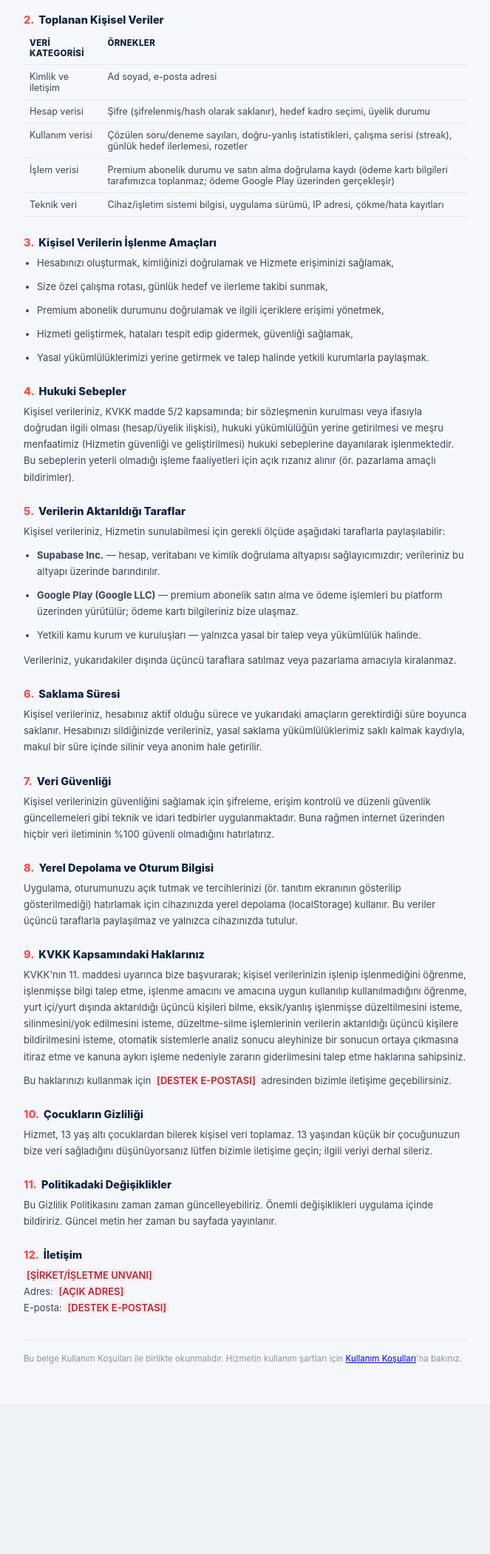
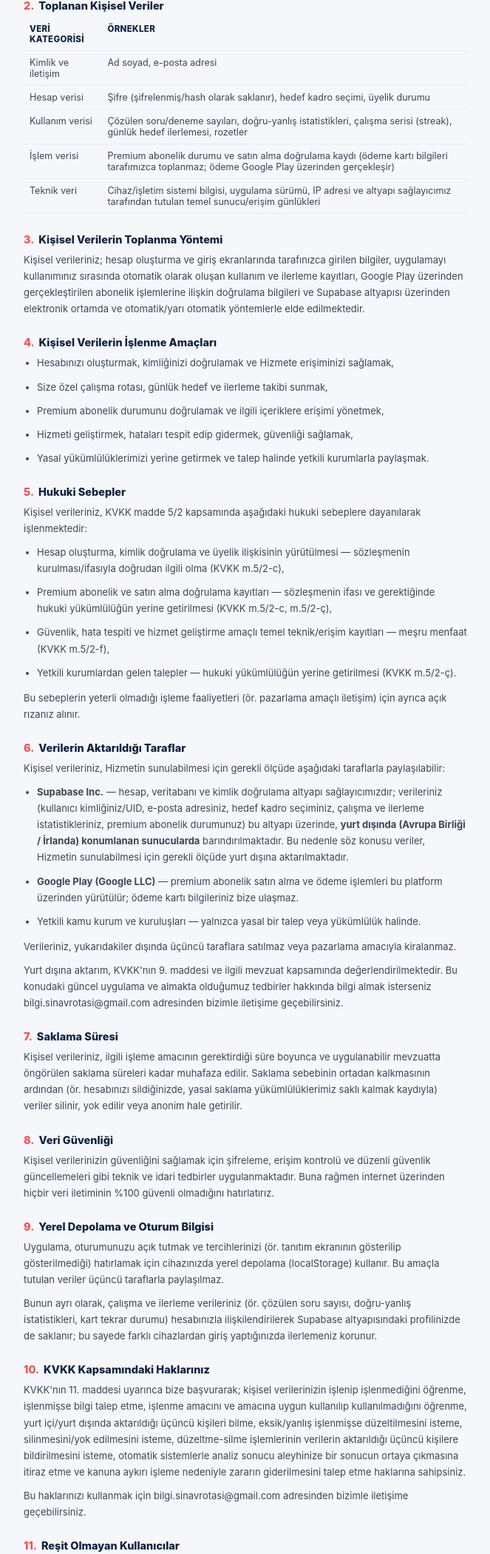
Before and after one commit to rahmetlibaskankennedy/sinavrotasios, a website: page www/privacy.html in a window 1280 px wide. Shown: the part 342-2442 px from the top of the page at 74% size, without its empty margins (308-971 px from the left). Before the commit the page ends 2239 px from the top, so only its background shows below. Drawn offline with Linux system fonts and the light colour scheme.

Commit message:
kullanım şartları ve gizliklik politikası yenilendi.

```diff
--- a/www/privacy.html
+++ b/www/privacy.html
@@ -36,17 +36,16 @@
 
     <p class="legal-notice">
       Bu metin, 6698 sayılı Kişisel Verilerin Korunması Kanunu ("KVKK") kapsamında hazırlanmış bir
-      aydınlatma metni <strong>taslağıdır</strong>. Yayınlamadan önce işletmenizin gerçek unvan, adres,
-      veri işleme süreçleri ve varsa VERBİS kaydı bilgileriyle güncellenmesi ve bir hukuk danışmanı
-      tarafından onaylanması gerekir. Köşeli parantez içindeki alanları kendi bilgilerinizle doldurun.
+      aydınlatma metnidir. Yayınlamadan önce <strong>varsa VERBİS kaydı yükümlülüğünün teyit edilmesi
+      ve bir hukuk danışmanı tarafından gözden geçirilmesi</strong> önerilir.
     </p>
-    <p class="legal-updated">Son güncelleme: <span class="legal-placeholder">[GG.AA.YYYY]</span></p>
+    <p class="legal-updated">Son güncelleme: 09.09.2026</p>
 
     <div class="legal-article">
       <h2><span>1.</span>Veri Sorumlusu</h2>
       <p>Bu Gizlilik Politikası kapsamında kişisel verileriniz, 6698 sayılı KVKK uyarınca veri sorumlusu
-      sıfatıyla <span class="legal-placeholder">[ŞİRKET/İŞLETME UNVANI]</span>
-      (<span class="legal-placeholder">[ADRES]</span>, <span class="legal-placeholder">[DESTEK E-POSTASI]</span>)
+      sıfatıyla Sait Yıldırım (SınavRotası)
+      (Korucuk Mahallesi, 2935 Ada, Adapazarı/Sakarya, bilgi.sinavrotasi@gmail.com)
       tarafından, aşağıda açıklanan amaç ve kapsamda işlenmektedir.</p>
     </div>
 
@@ -60,13 +59,21 @@
         serisi (streak), günlük hedef ilerlemesi, rozetler</td></tr>
         <tr><td>İşlem verisi</td><td>Premium abonelik durumu ve satın alma doğrulama kaydı (ödeme kartı
         bilgileri tarafımızca toplanmaz; ödeme Google Play üzerinden gerçekleşir)</td></tr>
-        <tr><td>Teknik veri</td><td>Cihaz/işletim sistemi bilgisi, uygulama sürümü, IP adresi, çökme/hata
-        kayıtları</td></tr>
+        <tr><td>Teknik veri</td><td>Cihaz/işletim sistemi bilgisi, uygulama sürümü, IP adresi ve altyapı
+        sağlayıcımız tarafından tutulan temel sunucu/erişim günlükleri</td></tr>
       </table>
     </div>
 
     <div class="legal-article">
-      <h2><span>3.</span>Kişisel Verilerin İşlenme Amaçları</h2>
+      <h2><span>3.</span>Kişisel Verilerin Toplanma Yöntemi</h2>
+      <p>Kişisel verileriniz; hesap oluşturma ve giriş ekranlarında tarafınızca girilen bilgiler,
+      uygulamayı kullanımınız sırasında otomatik olarak oluşan kullanım ve ilerleme kayıtları, Google
+      Play üzerinden gerçekleştirilen abonelik işlemlerine ilişkin doğrulama bilgileri ve Supabase
+      altyapısı üzerinden elektronik ortamda ve otomatik/yarı otomatik yöntemlerle elde edilmektedir.</p>
+    </div>
+
+    <div class="legal-article">
+      <h2><span>4.</span>Kişisel Verilerin İşlenme Amaçları</h2>
       <ul>
         <li>Hesabınızı oluşturmak, kimliğinizi doğrulamak ve Hizmete erişiminizi sağlamak,</li>
         <li>Size özel çalışma rotası, günlük hedef ve ilerleme takibi sunmak,</li>
@@ -77,49 +84,69 @@
     </div>
 
     <div class="legal-article">
-      <h2><span>4.</span>Hukuki Sebepler</h2>
-      <p>Kişisel verileriniz, KVKK madde 5/2 kapsamında; bir sözleşmenin kurulması veya ifasıyla doğrudan
-      ilgili olması (hesap/üyelik ilişkisi), hukuki yükümlülüğün yerine getirilmesi ve meşru menfaatimiz
-      (Hizmetin güvenliği ve geliştirilmesi) hukuki sebeplerine dayanılarak işlenmektedir. Bu sebeplerin
-      yeterli olmadığı işleme faaliyetleri için açık rızanız alınır (ör. pazarlama amaçlı bildirimler).</p>
+      <h2><span>5.</span>Hukuki Sebepler</h2>
+      <p>Kişisel verileriniz, KVKK madde 5/2 kapsamında aşağıdaki hukuki sebeplere dayanılarak
+      işlenmektedir:</p>
+      <ul>
+        <li>Hesap oluşturma, kimlik doğrulama ve üyelik ilişkisinin yürütülmesi — sözleşmenin
+        kurulması/ifasıyla doğrudan ilgili olma (KVKK m.5/2-c),</li>
+        <li>Premium abonelik ve satın alma doğrulama kayıtları — sözleşmenin ifası ve gerektiğinde
+        hukuki yükümlülüğün yerine getirilmesi (KVKK m.5/2-c, m.5/2-ç),</li>
+        <li>Güvenlik, hata tespiti ve hizmet geliştirme amaçlı temel teknik/erişim kayıtları — meşru
+        menfaat (KVKK m.5/2-f),</li>
+        <li>Yetkili kurumlardan gelen talepler — hukuki yükümlülüğün yerine getirilmesi (KVKK m.5/2-ç).</li>
+      </ul>
+      <p>Bu sebeplerin yeterli olmadığı işleme faaliyetleri (ör. pazarlama amaçlı iletişim) için ayrıca
+      açık rızanız alınır.</p>
     </div>
 
     <div class="legal-article">
-      <h2><span>5.</span>Verilerin Aktarıldığı Taraflar</h2>
+      <h2><span>6.</span>Verilerin Aktarıldığı Taraflar</h2>
       <p>Kişisel verileriniz, Hizmetin sunulabilmesi için gerekli ölçüde aşağıdaki taraflarla paylaşılabilir:</p>
       <ul>
-        <li><strong>Supabase Inc.</strong> — hesap, veritabanı ve kimlik doğrulama altyapısı sağlayıcımızdır;
-        verileriniz bu altyapı üzerinde barındırılır.</li>
+        <li><strong>Supabase Inc.</strong> — hesap, veritabanı ve kimlik doğrulama altyapı sağlayıcımızdır;
+        verileriniz (kullanıcı kimliğiniz/UID, e-posta adresiniz, hedef kadro seçiminiz, çalışma ve
+        ilerleme istatistikleriniz, premium abonelik durumunuz) bu altyapı üzerinde, <strong>yurt dışında
+        (Avrupa Birliği / İrlanda) konumlanan sunucularda</strong> barındırılmaktadır. Bu nedenle söz
+        konusu veriler, Hizmetin sunulabilmesi için gerekli ölçüde yurt dışına aktarılmaktadır.</li>
         <li><strong>Google Play (Google LLC)</strong> — premium abonelik satın alma ve ödeme işlemleri bu
         platform üzerinden yürütülür; ödeme kartı bilgileriniz bize ulaşmaz.</li>
         <li>Yetkili kamu kurum ve kuruluşları — yalnızca yasal bir talep veya yükümlülük halinde.</li>
       </ul>
       <p>Verileriniz, yukarıdakiler dışında üçüncü taraflara satılmaz veya pazarlama amacıyla kiralanmaz.</p>
+      <p>Yurt dışına aktarım, KVKK'nın 9. maddesi ve ilgili mevzuat kapsamında değerlendirilmektedir.
+      Bu konudaki güncel uygulama ve almakta olduğumuz tedbirler hakkında bilgi almak isterseniz
+      bilgi.sinavrotasi@gmail.com adresinden bizimle iletişime
+      geçebilirsiniz.</p>
     </div>
 
     <div class="legal-article">
-      <h2><span>6.</span>Saklama Süresi</h2>
-      <p>Kişisel verileriniz, hesabınız aktif olduğu sürece ve yukarıdaki amaçların gerektirdiği süre boyunca
-      saklanır. Hesabınızı sildiğinizde verileriniz, yasal saklama yükümlülüklerimiz saklı kalmak kaydıyla,
-      makul bir süre içinde silinir veya anonim hale getirilir.</p>
+      <h2><span>7.</span>Saklama Süresi</h2>
+      <p>Kişisel verileriniz, ilgili işleme amacının gerektirdiği süre boyunca ve uygulanabilir mevzuatta
+      öngörülen saklama süreleri kadar muhafaza edilir. Saklama sebebinin ortadan kalkmasının ardından
+      (ör. hesabınızı sildiğinizde, yasal saklama yükümlülüklerimiz saklı kalmak kaydıyla) veriler
+      silinir, yok edilir veya anonim hale getirilir.</p>
     </div>
 
     <div class="legal-article">
-      <h2><span>7.</span>Veri Güvenliği</h2>
+      <h2><span>8.</span>Veri Güvenliği</h2>
       <p>Kişisel verilerinizin güvenliğini sağlamak için şifreleme, erişim kontrolü ve düzenli güvenlik
       güncellemeleri gibi teknik ve idari tedbirler uygulanmaktadır. Buna rağmen internet üzerinden hiçbir
       veri iletiminin %100 güvenli olmadığını hatırlatırız.</p>
     </div>
 
     <div class="legal-article">
-      <h2><span>8.</span>Yerel Depolama ve Oturum Bilgisi</h2>
+      <h2><span>9.</span>Yerel Depolama ve Oturum Bilgisi</h2>
       <p>Uygulama, oturumunuzu açık tutmak ve tercihlerinizi (ör. tanıtım ekranının gösterilip
-      gösterilmediği) hatırlamak için cihazınızda yerel depolama (localStorage) kullanır. Bu veriler
-      üçüncü taraflarla paylaşılmaz ve yalnızca cihazınızda tutulur.</p>
+      gösterilmediği) hatırlamak için cihazınızda yerel depolama (localStorage) kullanır. Bu amaçla
+      tutulan veriler üçüncü taraflarla paylaşılmaz.</p>
+      <p>Bunun ayrı olarak, çalışma ve ilerleme verileriniz (ör. çözülen soru sayısı, doğru-yanlış
+      istatistikleri, kart tekrar durumu) hesabınızla ilişkilendirilerek Supabase altyapısındaki
+      profilinizde de saklanır; bu sayede farklı cihazlardan giriş yaptığınızda ilerlemeniz korunur.</p>
     </div>
 
     <div class="legal-article">
-      <h2><span>9.</span>KVKK Kapsamındaki Haklarınız</h2>
+      <h2><span>10.</span>KVKK Kapsamındaki Haklarınız</h2>
       <p>KVKK'nın 11. maddesi uyarınca bize başvurarak; kişisel verilerinizin işlenip işlenmediğini
       öğrenme, işlenmişse bilgi talep etme, işlenme amacını ve amacına uygun kullanılıp kullanılmadığını
       öğrenme, yurt içi/yurt dışında aktarıldığı üçüncü kişileri bilme, eksik/yanlış işlenmişse
@@ -127,27 +154,44 @@
       aktarıldığı üçüncü kişilere bildirilmesini isteme, otomatik sistemlerle analiz sonucu aleyhinize bir
       sonucun ortaya çıkmasına itiraz etme ve kanuna aykırı işleme nedeniyle zararın giderilmesini talep
       etme haklarına sahipsiniz.</p>
-      <p>Bu haklarınızı kullanmak için <span class="legal-placeholder">[DESTEK E-POSTASI]</span> adresinden
+      <p>Bu haklarınızı kullanmak için bilgi.sinavrotasi@gmail.com adresinden
       bizimle iletişime geçebilirsiniz.</p>
     </div>
 
     <div class="legal-article">
-      <h2><span>10.</span>Çocukların Gizliliği</h2>
-      <p>Hizmet, 13 yaş altı çocuklardan bilerek kişisel veri toplamaz. 13 yaşından küçük bir çocuğunuzun
-      bize veri sağladığını düşünüyorsanız lütfen bizimle iletişime geçin; ilgili veriyi derhal sileriz.</p>
+      <h2><span>11.</span>Reşit Olmayan Kullanıcılar</h2>
+      <p>Hizmet, kamu personeli seçme/yükselme sınavlarına hazırlanan yetişkin kullanıcılar için
+      tasarlanmıştır ve 18 yaşından küçük kullanıcılardan bilerek kişisel veri toplamaz. 18 yaşından
+      küçük bir kullanıcının bize veri sağladığını düşünüyorsanız lütfen bizimle iletişime geçin;
+      ilgili veriyi derhal sileriz.</p>
     </div>
 
     <div class="legal-article">
-      <h2><span>11.</span>Politikadaki Değişiklikler</h2>
+      <h2><span>12.</span>Bildirimler</h2>
+      <p>Uygulama, size yeni içerik eklendiğinde, çalışma hedefi ve hatırlatmalarında, deneme sınavı
+      sonuçlarınız hazır olduğunda ve benzeri hizmet kapsamındaki durumlarda uygulama içi/push bildirim
+      gönderebilir. Bu bildirimler ticari/pazarlama amaçlı olmayıp Hizmetin işlevinin bir parçasıdır.
+      Bildirimleri cihazınızın ayarlarından kapatabilirsiniz.</p>
+    </div>
+
+    <div class="legal-article">
+      <h2><span>13.</span>Ticari Elektronik İleti</h2>
+      <p>Kampanya, duyuru veya tanıtım amaçlı ticari elektronik iletiler (ör. pazarlama e-postaları)
+      göndermeyi planladığımızda, bunun için ayrıca açık rızanızı talep ederiz; bu tür iletileri
+      dilediğiniz zaman reddedebilirsiniz.</p>
+    </div>
+
+    <div class="legal-article">
+      <h2><span>14.</span>Politikadaki Değişiklikler</h2>
       <p>Bu Gizlilik Politikasını zaman zaman güncelleyebiliriz. Önemli değişiklikleri uygulama içinde
       bildiririz. Güncel metin her zaman bu sayfada yayınlanır.</p>
     </div>
 
     <div class="legal-article">
-      <h2><span>12.</span>İletişim</h2>
-      <p><span class="legal-placeholder">[ŞİRKET/İŞLETME UNVANI]</span><br>
-      Adres: <span class="legal-placeholder">[AÇIK ADRES]</span><br>
-      E-posta: <span class="legal-placeholder">[DESTEK E-POSTASI]</span></p>
+      <h2><span>15.</span>İletişim</h2>
+      <p>Sait Yıldırım (SınavRotası)<br>
+      Adres: Korucuk Mahallesi, 2935 Ada, Adapazarı/Sakarya<br>
+      E-posta: bilgi.sinavrotasi@gmail.com</p>
     </div>
 
     <p class="legal-footer">Bu belge Kullanım Koşulları ile birlikte okunmalıdır. Hizmetin kullanım
```
Also changed, not shown: www/terms.html (+13 -15 lines).
